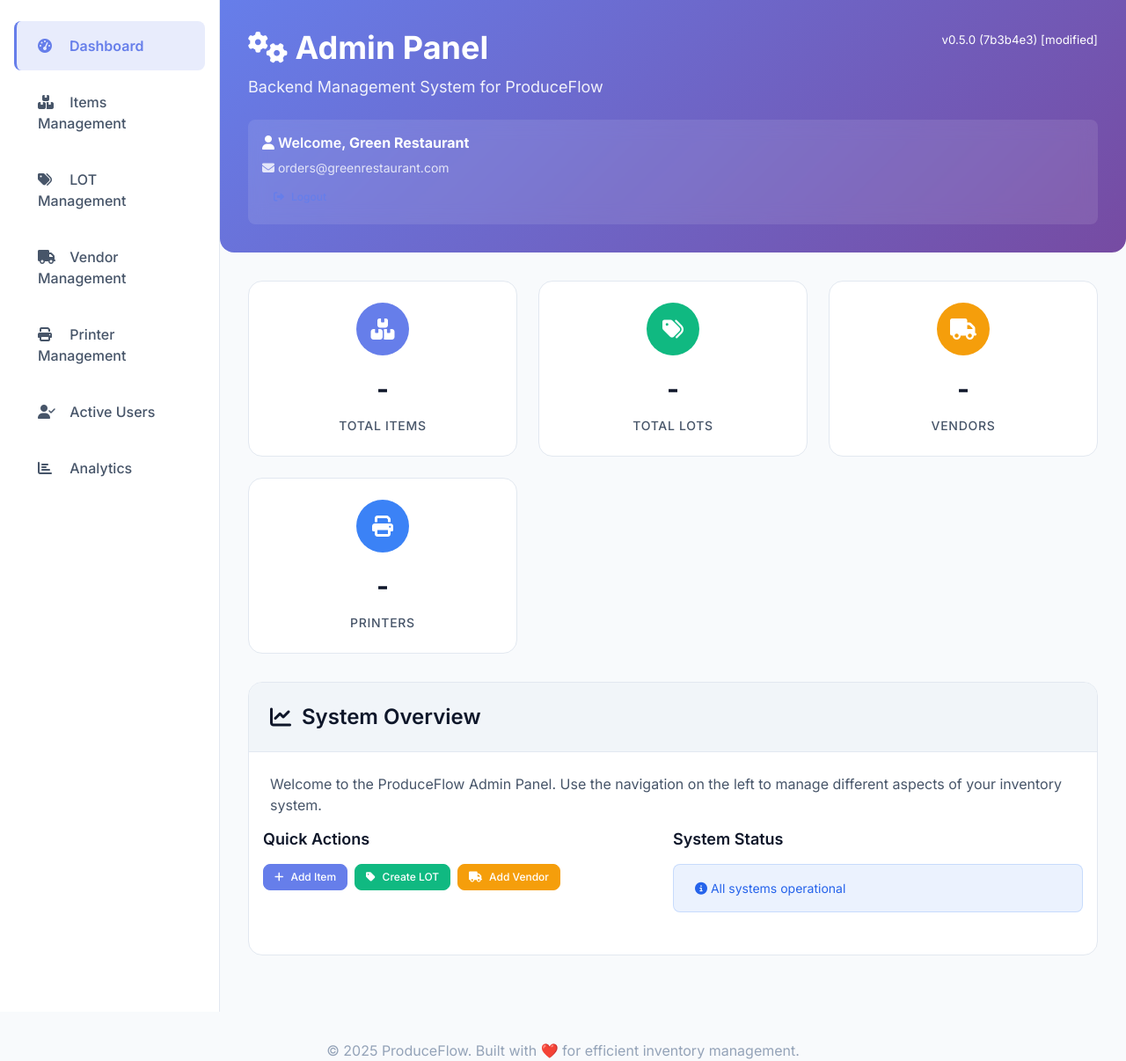
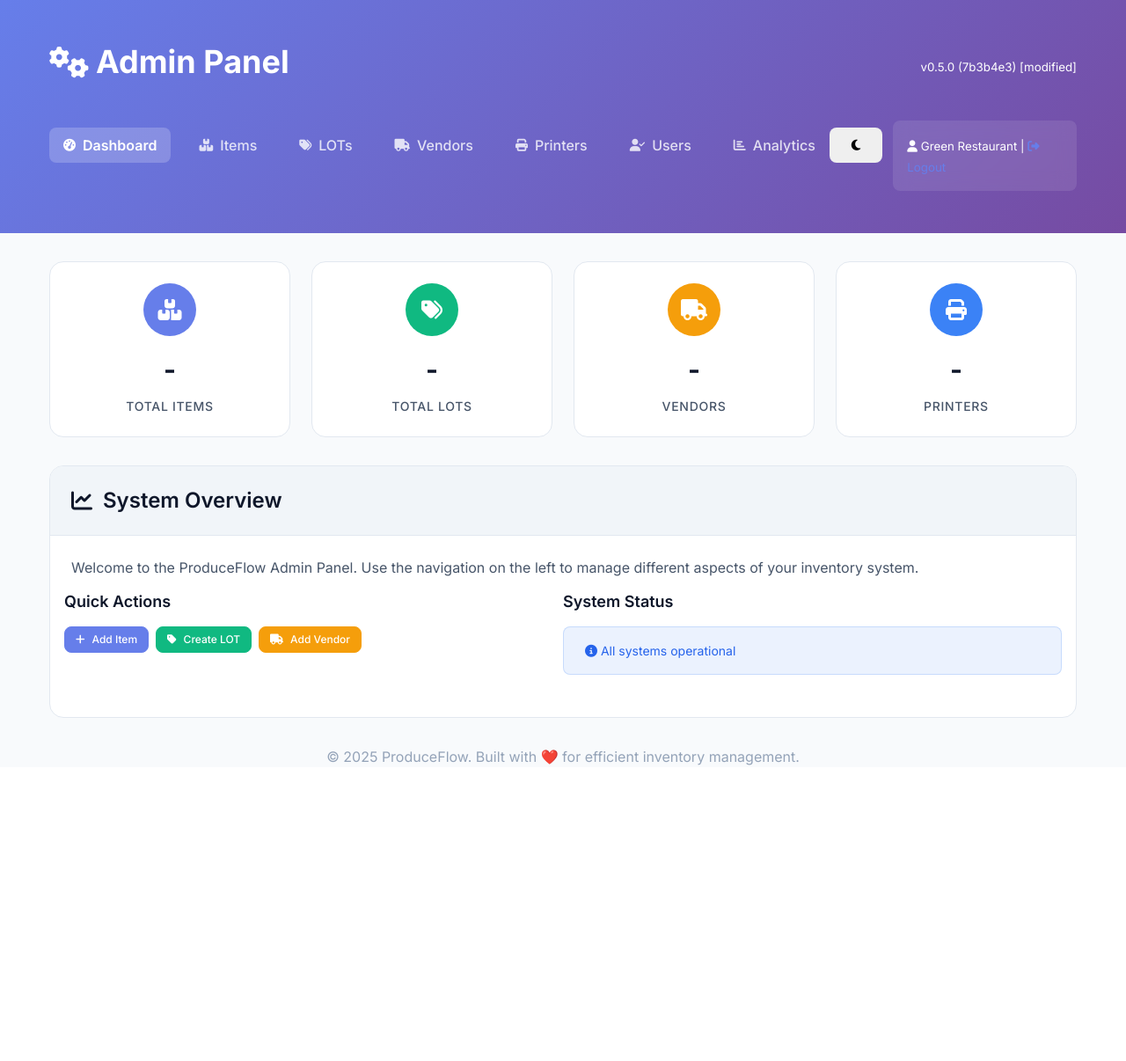
Before and after one commit to covxx/Paleta, a Flask app: page /admin in a window 1280 px wide. Shown: the whole page at 88% size. After the commit the page ends 870 px from the top, so only its background shows below. Run offline with Flask 3, Linux system fonts and the light colour scheme; a user stored in the database is signed in.

Commit message:
Update admin panel to use uniform header navigation design

```diff
--- a/templates/admin.html
+++ b/templates/admin.html
@@ -4,30 +4,11 @@
 
 {% block extra_css %}
 <style>
-    .admin-layout {
-        display: grid;
-        grid-template-columns: 250px 1fr;
-        min-height: calc(100vh - 80px);
-        gap: 0;
-    }
-
-    .admin-sidebar {
-        background: var(--bg-primary);
-        border-right: 1px solid var(--border-color);
-        padding: var(--space-6) 0;
-    }
-
-    .admin-content {
-        padding: var(--space-8);
-        background: var(--bg-secondary);
-    }
-
     .admin-header {
         background: linear-gradient(135deg, var(--primary-color) 0%, var(--secondary-color) 100%);
         color: var(--text-inverse);
-        padding: var(--space-8);
-        margin: calc(var(--space-8) * -1) calc(var(--space-8) * -1) var(--space-8) calc(var(--space-8) * -1);
-        border-radius: 0 0 var(--radius-lg) var(--radius-lg);
+        padding: var(--space-8) 0;
+        margin-bottom: var(--space-6);
     }
 
     .admin-header h1 {
@@ -63,38 +44,44 @@
         margin-bottom: var(--space-2);
     }
 
-    .admin-nav {
-        padding: 0 var(--space-4);
+    .header-nav {
+        display: flex;
+        gap: var(--space-4);
+        align-items: center;
     }
 
-    .admin-nav-item {
-        display: block;
-        padding: var(--space-4) var(--space-6);
-        color: var(--text-secondary);
+    .header-nav-link {
+        color: rgba(255, 255, 255, 0.8);
         text-decoration: none;
+        padding: var(--space-2) var(--space-4);
         border-radius: var(--radius);
-        margin-bottom: var(--space-2);
         transition: all var(--transition-fast);
-        border-left: 3px solid transparent;
         font-weight: var(--font-weight-medium);
+        display: flex;
+        align-items: center;
+        gap: var(--space-2);
     }
 
-    .admin-nav-item:hover {
-        background: rgba(102, 126, 234, 0.1);
-        color: var(--primary-color);
-        border-left-color: var(--primary-color);
+    .header-nav-link:hover {
+        color: var(--text-inverse);
+        background: rgba(255, 255, 255, 0.1);
+        text-decoration: none;
     }
 
-    .admin-nav-item.active {
-        background: rgba(102, 126, 234, 0.15);
-        color: var(--primary-color);
-        border-left-color: var(--primary-color);
+    .header-nav-link.active {
+        color: var(--text-inverse);
+        background: rgba(255, 255, 255, 0.2);
         font-weight: var(--font-weight-semibold);
     }
 
-    .admin-nav-item i {
-        width: 20px;
-        margin-right: var(--space-3);
+    .header-nav-link i {
+        font-size: var(--font-size-sm);
+    }
+
+    .header-actions {
+        display: flex;
+        align-items: center;
+        gap: var(--space-3);
     }
 
     .tab-content {
@@ -314,67 +282,57 @@
 {% endblock %}
 
 {% block content %}
-<div class="admin-layout">
-    <!-- Admin Sidebar -->
-    <aside class="admin-sidebar">
-        <div class="admin-nav">
-            <a href="#dashboard" class="admin-nav-item active" onclick="showTab('dashboard')">
-                <i class="fas fa-tachometer-alt"></i>
-                Dashboard
-            </a>
-            <a href="#items" class="admin-nav-item" onclick="showTab('items')">
-                <i class="fas fa-boxes"></i>
-                Items Management
-            </a>
-            <a href="#lots" class="admin-nav-item" onclick="showTab('lots')">
-                <i class="fas fa-tags"></i>
-                LOT Management
-            </a>
-            <a href="#vendors" class="admin-nav-item" onclick="showTab('vendors')">
-                <i class="fas fa-truck"></i>
-                Vendor Management
-            </a>
-            <a href="#printers" class="admin-nav-item" onclick="showTab('printers')">
-                <i class="fas fa-print"></i>
-                Printer Management
-            </a>
-            <a href="#users" class="admin-nav-item" onclick="showTab('users')" id="usersTab" style="display: none;">
-                <i class="fas fa-users"></i>
-                User Management
-            </a>
-            <a href="#active-users" class="admin-nav-item" onclick="showTab('active-users')" id="activeUsersTab">
-                <i class="fas fa-user-check"></i>
-                Active Users
-            </a>
-            <a href="#analytics" class="admin-nav-item" onclick="showTab('analytics')">
-                <i class="fas fa-chart-bar"></i>
-                Analytics
-            </a>
-        </div>
-    </aside>
-
-    <!-- Admin Content -->
-    <main class="admin-content">
-        <!-- Admin Header -->
-        <div class="admin-header">
-            <div class="d-flex justify-content-between align-items-start">
-                <div>
+<div class="page-header">
+    <div class="container">
+        <div class="d-flex justify-content-between align-items-center mb-3">
             <h1><i class="fas fa-cogs"></i> Admin Panel</h1>
-                    <p>Backend Management System for ProduceFlow</p>
-                </div>
             <div class="version-info">
                 <small class="text-white-50">v{{ version_info.display_version if version_info else '0.5.0' }}</small>
             </div>
         </div>
-
+        <div class="d-flex justify-content-between align-items-center">
+            <nav class="header-nav">
+                <a href="#dashboard" class="header-nav-link active" onclick="showTab('dashboard')">
+                    <i class="fas fa-tachometer-alt"></i> Dashboard
+                </a>
+                <a href="#items" class="header-nav-link" onclick="showTab('items')">
+                    <i class="fas fa-boxes"></i> Items
+                </a>
+                <a href="#lots" class="header-nav-link" onclick="showTab('lots')">
+                    <i class="fas fa-tags"></i> LOTs
+                </a>
+                <a href="#vendors" class="header-nav-link" onclick="showTab('vendors')">
+                    <i class="fas fa-truck"></i> Vendors
+                </a>
+                <a href="#printers" class="header-nav-link" onclick="showTab('printers')">
+                    <i class="fas fa-print"></i> Printers
+                </a>
+                <a href="#active-users" class="header-nav-link" onclick="showTab('active-users')" id="activeUsersTab">
+                    <i class="fas fa-user-check"></i> Users
+                </a>
+                <a href="#analytics" class="header-nav-link" onclick="showTab('analytics')">
+                    <i class="fas fa-chart-bar"></i> Analytics
+                </a>
+            </nav>
+            <div class="header-actions">
+                <button class="btn btn-outline-light me-2" onclick="toggleTheme()" id="themeToggle">
+                    <i class="fas fa-moon" id="themeIcon"></i>
+                </button>
                 <div class="admin-user-info">
-                <h6><i class="fas fa-user"></i> Welcome, <strong>{{ session.admin_name }}</strong></h6>
-                <p><i class="fas fa-envelope"></i> {{ session.admin_email }}</p>
-                <a href="/admin/logout" class="btn btn-outline-light btn-sm">
+                    <small class="text-white-50">
+                        <i class="fas fa-user"></i> {{ session.admin_name }} |
+                        <a href="/admin/logout" class="text-white-50 text-decoration-none">
                             <i class="fas fa-sign-out-alt"></i> Logout
                         </a>
+                    </small>
                 </div>
             </div>
+        </div>
+    </div>
+</div>
+
+<div class="container">
+    <div class="admin-content">
 
         <!-- Dashboard Tab -->
         <div id="dashboard" class="tab-content active">
@@ -664,7 +622,7 @@
         });
 
         // Remove active class from all nav items
-        document.querySelectorAll('.admin-nav-item').forEach(item => {
+        document.querySelectorAll('.header-nav-link').forEach(item => {
             item.classList.remove('active');
         });
 
```
Also changed, not shown: other parts of templates/admin.html (+10 -29 lines). Lines whose indentation alone changed are shown as unchanged.
